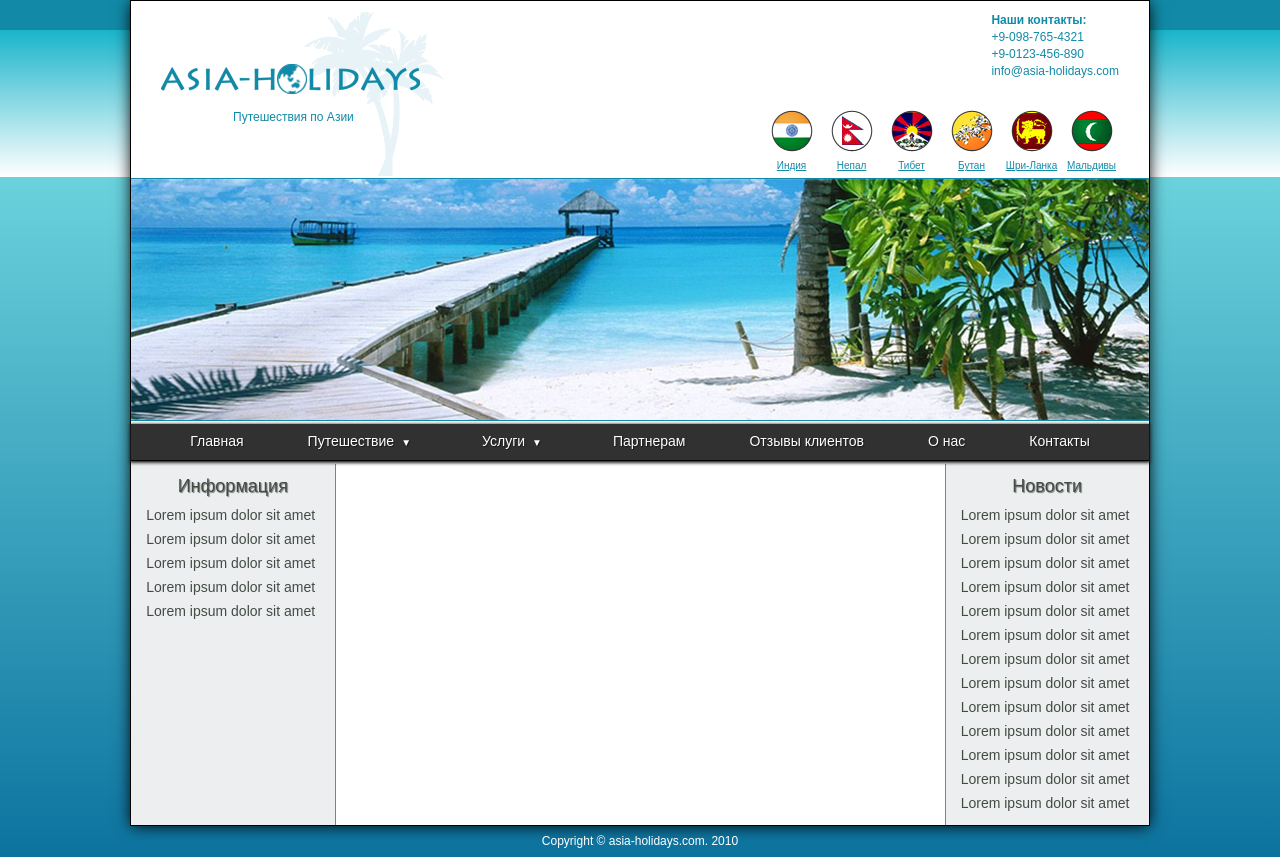
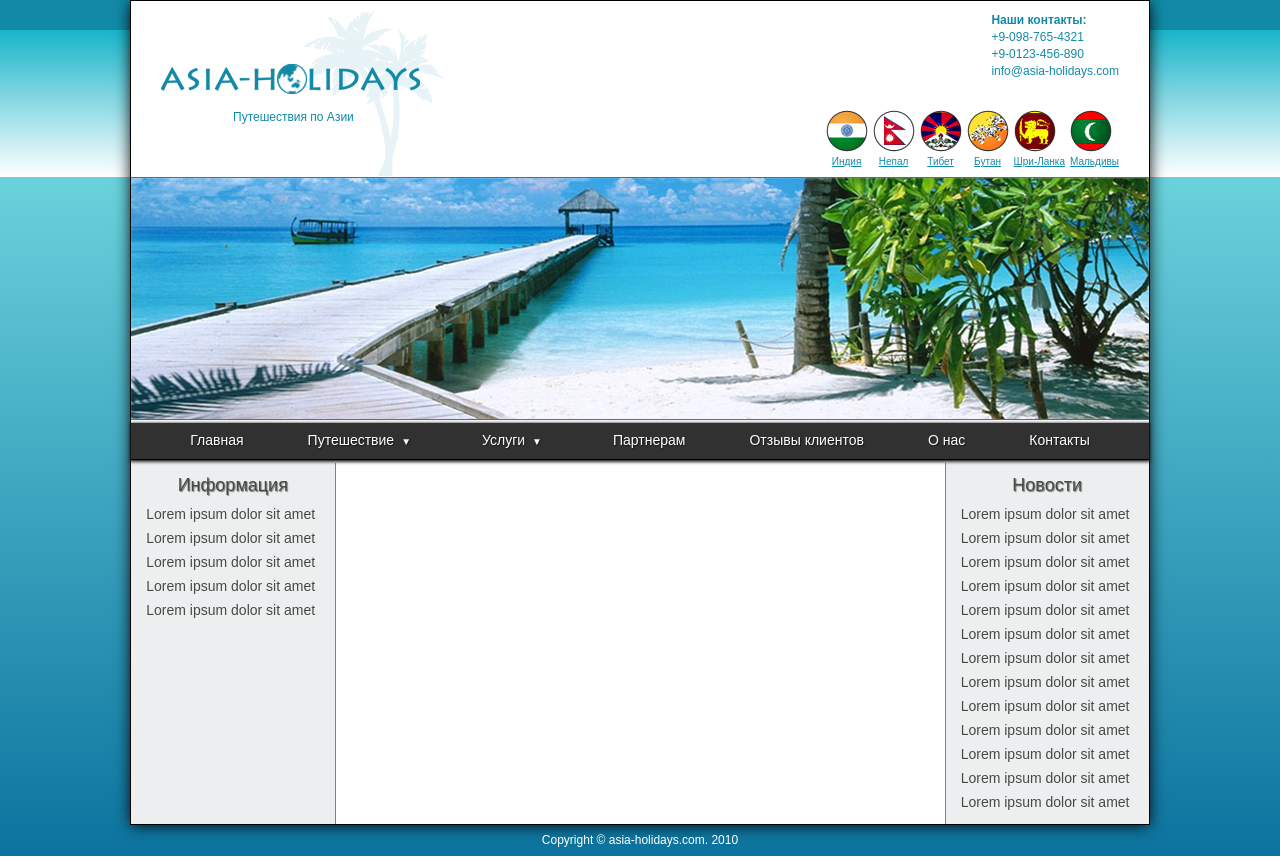
Before and after one commit to polinashe/polinashe.github.io, a plain HTML site: page homework04/index.html in a window 1280 px wide. Drawn offline with Linux system fonts and the light colour scheme.

Commit message:
Update styles.css

```diff
--- a/homework04/css/styles.css
+++ b/homework04/css/styles.css
@@ -99,12 +99,13 @@ body {
 
 .flag-link {
   float: right;
-  width: 55px;
-  height: 68px;
   text-align: center;
   margin: 30px 0 0 5px;
 }
 
+.flag-link img {
+  display: block;
+}
 
 .flag-link a {
   color: #128aa7;
```
